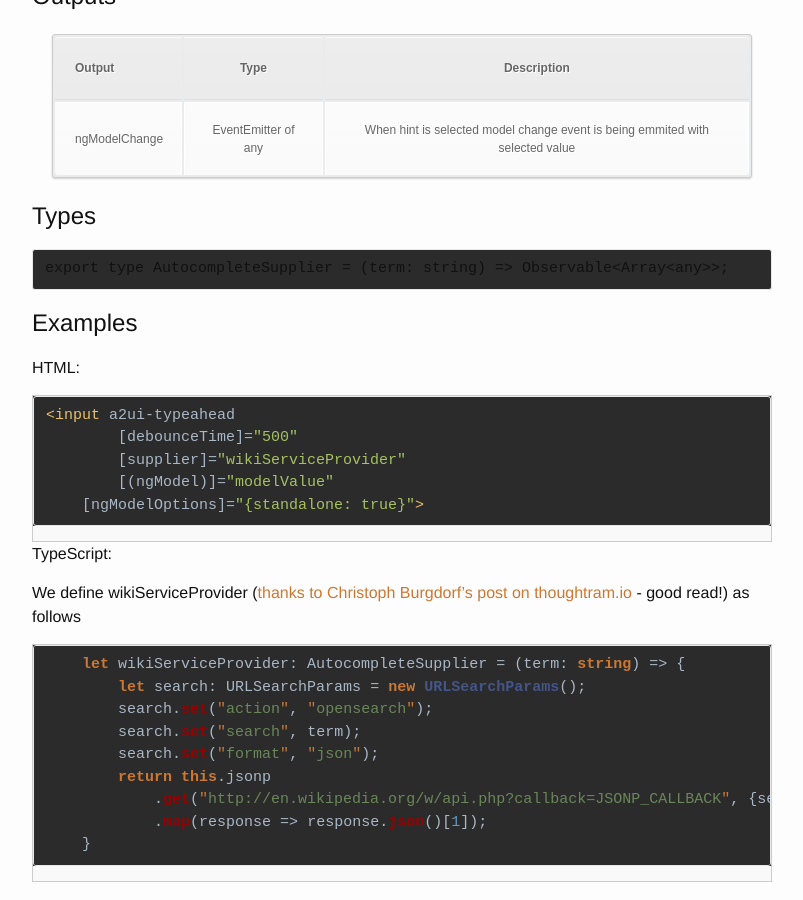
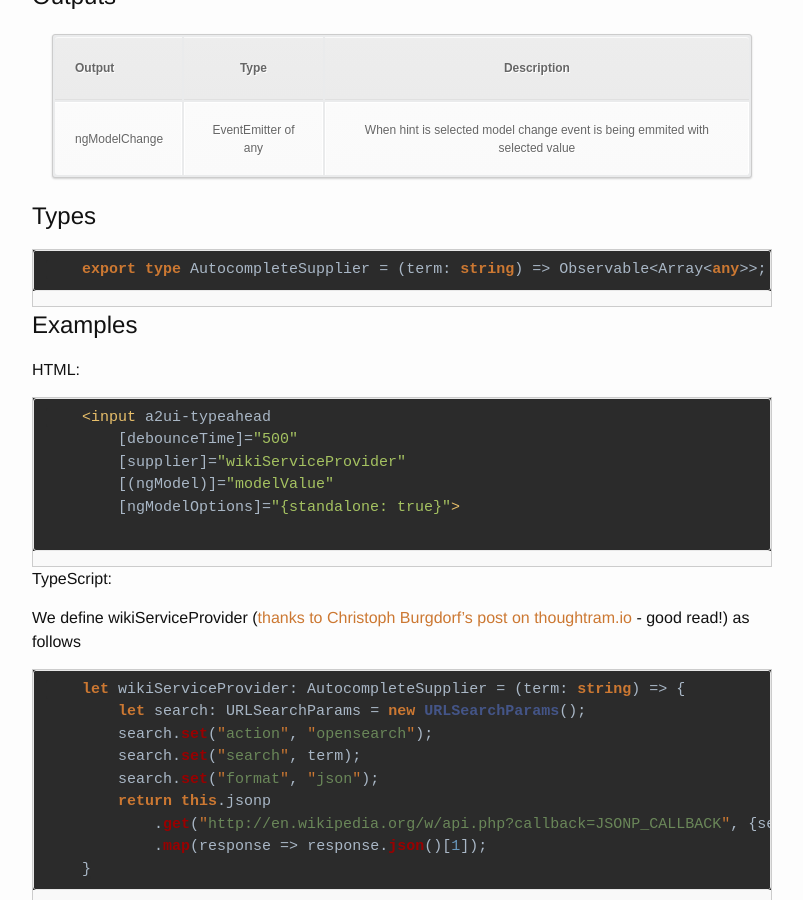
Before and after one commit to a2ui/a2ui, a Jekyll site: the page built from documentation/bootstrap/typeahead.md, in a window 1280 px wide and 900 px high, scrolled down 638 px. Shown: the whole window, without its empty margins (238-1041 px from the left). Built offline with Jekyll 4.4.1, drawn with Linux system fonts in a browser that asks for light colours; comment, search, counter and statistics services are not loaded.

Commit message:
Fix code snippets in typeahead.md

````diff
--- a/documentation/bootstrap/typeahead.md
+++ b/documentation/bootstrap/typeahead.md
@@ -58,19 +58,21 @@ permalink: /bootstrap/typeahead
 
 # Types
 
-```TypeScript
-export type AutocompleteSupplier = (term: string) => Observable<Array<any>>;
+```typescript
+    export type AutocompleteSupplier = (term: string) => Observable<Array<any>>;
 ```
 
 # Examples
 
 HTML:
+
 ```html
-<input a2ui-typeahead
-	[debounceTime]="500"
-	[supplier]="wikiServiceProvider"
-	[(ngModel)]="modelValue"
-    [ngModelOptions]="{standalone: true}">
+    <input a2ui-typeahead
+        [debounceTime]="500"
+        [supplier]="wikiServiceProvider"
+        [(ngModel)]="modelValue"
+        [ngModelOptions]="{standalone: true}">
+
 ```
 
 TypeScript:
````
